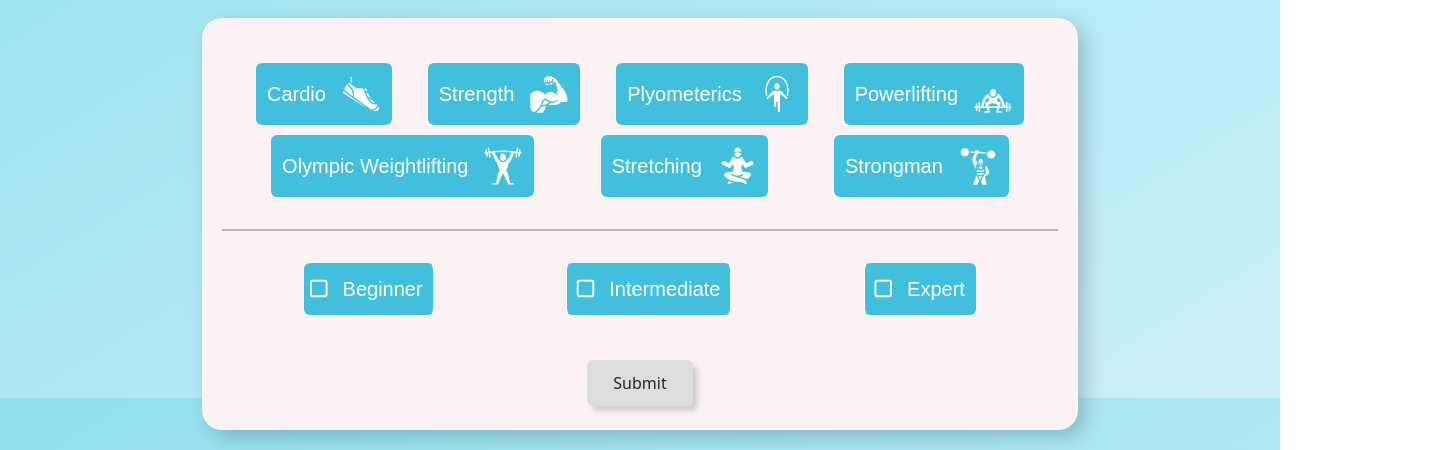
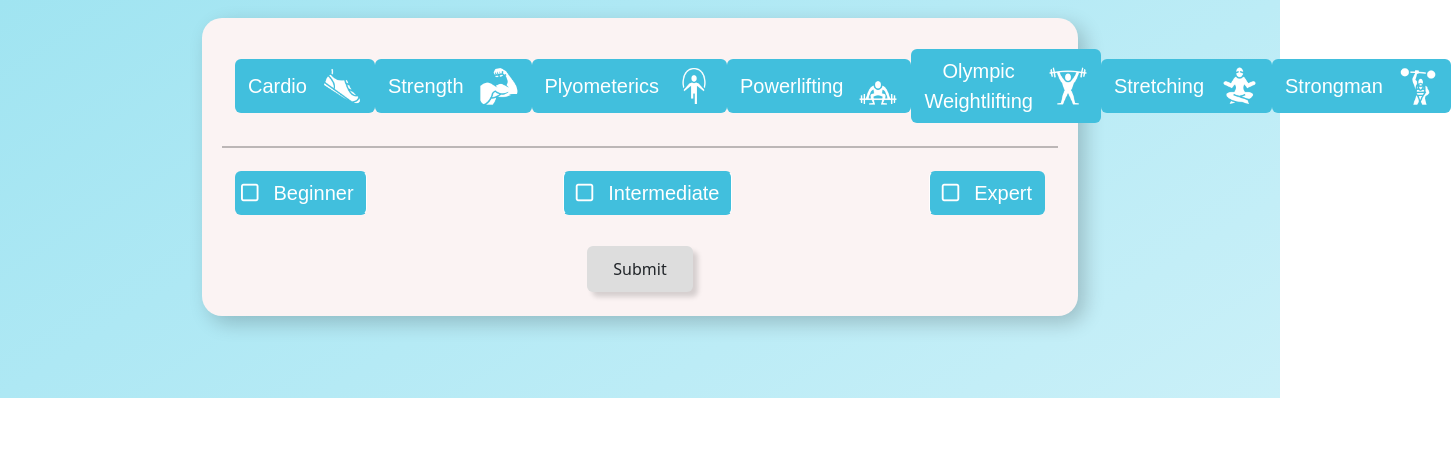
Before and after one commit to mirandamorton1/Music-N-Motion, a website: page html/workoutSelect.html in a window 1280 px wide. Shown: the part 402-852 px from the top of the page, 1451 px wide, since content can reach past the window. After the commit the page ends 800 px from the top, so only its background shows below. Drawn offline with nearby package versions, Linux system fonts and the light colour scheme; a web font is replaced by a local one.

```diff
--- a/css/workoutSelect.css
+++ b/css/workoutSelect.css
@@ -57,18 +57,11 @@
 
 .btn {
   display: flex;
-  flex-wrap: wrap;
-  padding: 10px;
-  margin: 5px;
-  align-content: center;
-  justify-content: space-around;
+  justify-content: space-between;
+  align-items: center;
 }
-
 .btn-group {
   display: flex;
-  flex-wrap: wrap;
-  align-content: center;
-  justify-content: space-around;
 }
 
 #submitButton {
@@ -89,8 +82,6 @@
   color: white !important;
   font-size: 20px !important;
   font-family: "Roboto Mono", sans-serif !important;
-  justify-content: space-around;
-  align-items: center;
 }
 
 label:hover {
@@ -101,9 +92,10 @@
 
 label:active {
   transform: translate(0px, 3px) !important;
+
 }
 
-input[type="radio"]:checked + label {
+input[type="radio"]:checked+label {
   background-color: white !important;
   color: #0096c7 !important;
   border: 1px solid #0096c7 !important;
@@ -118,11 +110,11 @@
 }
 
 input[type="radio"]:checked + label .fa-hover-show {
-  display: inline-block !important;
-}
+    display: inline-block !important;
+  }
 
 input[type="radio"]:checked + label .fa-hover-hidden {
-  display: none !important;
+    display: none !important;
 }
 
 .icons {
```
